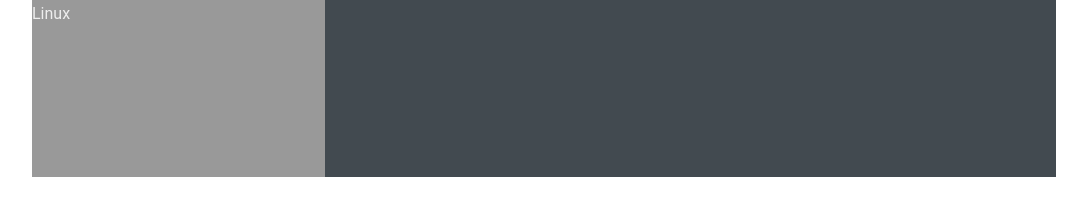
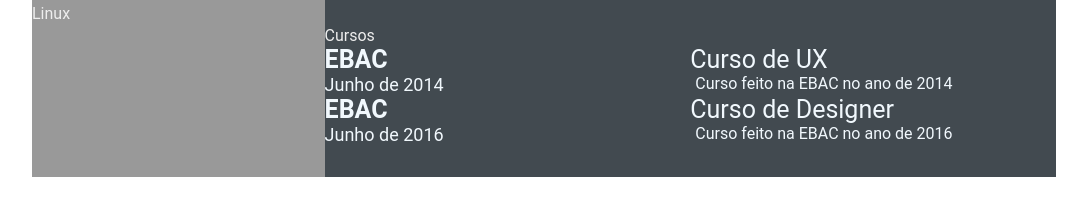
Before and after one commit to wsousa09/wsousa09.github.io, a plain HTML site: page index.html in a window 1280 px wide. Shown: the part 655-864 px from the top of the page, without its empty margins (96-1183 px from the left). Drawn offline with Linux system fonts and the light colour scheme.

Commit message:
index.html

```diff
--- a/index.html
+++ b/index.html
@@ -111,11 +111,33 @@
                             </div>
                          </div>
                      </section>
+                     <section class="awards-gap">
+                         <div class="right-title">Cursos</div>
+                         <div class="awards-contents">
+                             <div class="awards-left">
+                             <p class="awards-company-name">EBAC</p>
+                             <p class="awards-time-period">Junho de 2014</p>
+                             </div>
+                             <div class="awards-right">
+                                <p class="awards-name">Curso de UX</p>
+                                <p class="awards-desc">
+                                    Curso feito na EBAC no ano de 2014
+                                </p>
+                                </div>
+                                <div class="awards-left">
+                                    <p class="awards-company-name">EBAC</p>
+                                    <p class="awards-time-period">Junho de 2016</p>
+                                    </div>
+                                    <div class="awards-right">
+                                       <p class="awards-name">Curso de Designer</p>
+                                       <p class="awards-desc">
+                                           Curso feito na EBAC no ano de 2016
+                                       </p>
+                                       </div>
 
-                           </div>
-
-
-                </section>
+                         </div>
+                     </section>
+               </section>
            </main>
         </body>
         </html>
```
